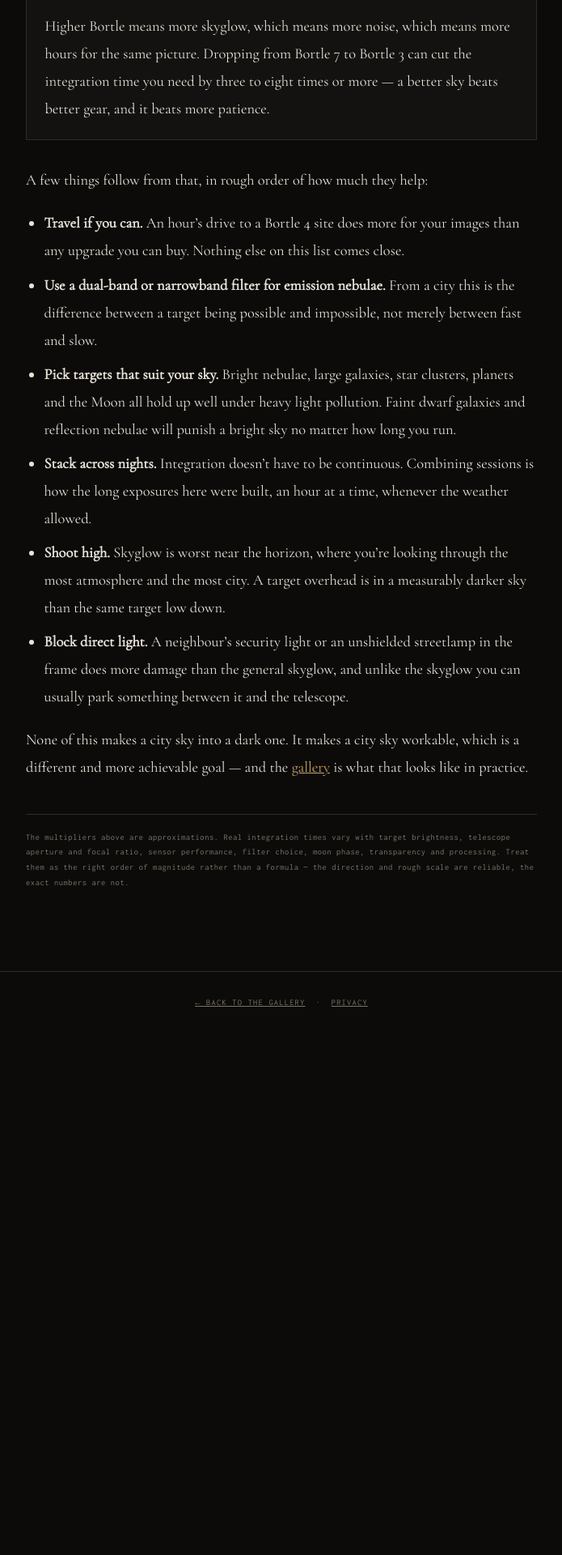
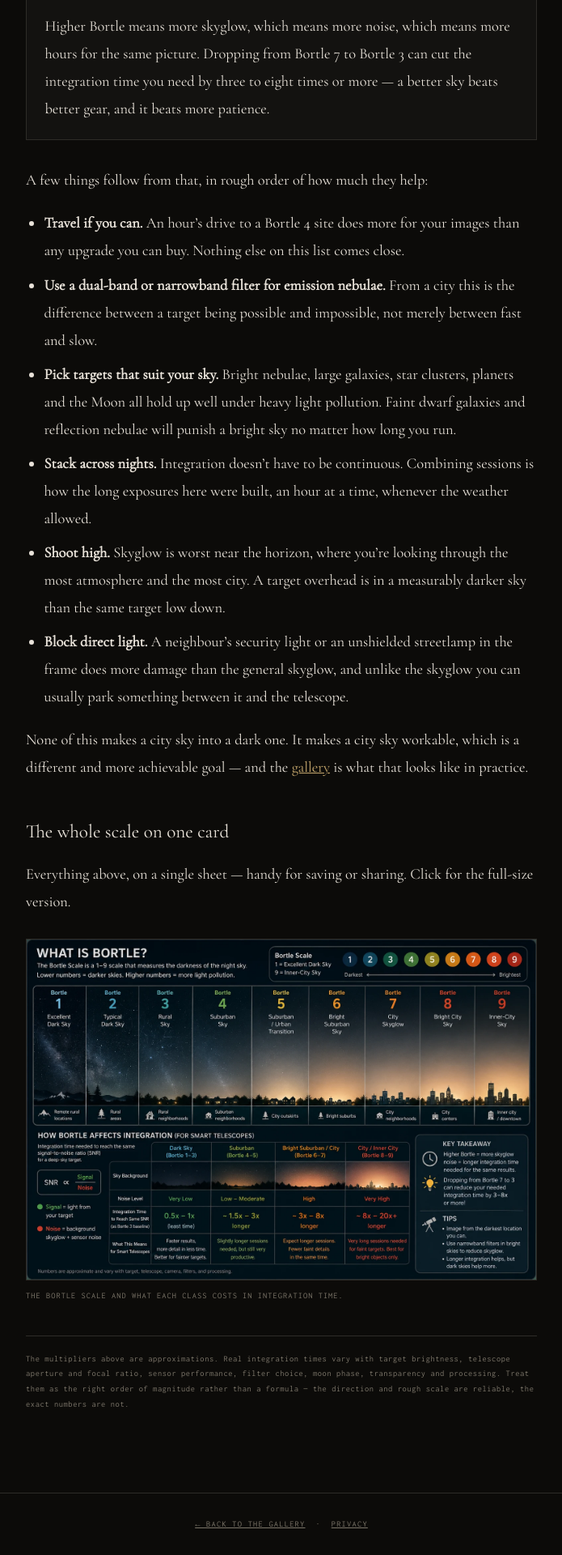
Before and after one commit to CMDRPhaedra/Astrophotography, a Jekyll site: the page built from bortle/index.md, in a window 1280 px wide. Shown: the part 3525-5445 px from the top of the page at 81% size, without its empty margins (292-987 px from the left). Built offline with Jekyll 4.4.1, drawn with Linux system fonts in a browser that asks for light colours; before the commit the page ends 4801 px from its top, so only the background shows below that.

Commit message:
Add the summary infographic to the foot of the Bortle page
The chart was only reachable as the page's og:image, so it never appeared
to anyone who actually visited. It now sits at the end as a downloadable
summary card, linking through to the full-size file, with alt text
covering both the nine classes and the integration multipliers.

Placed above the approximations caveat so that note applies to the chart
as well as the table.

```diff
--- a/bortle/index.md
+++ b/bortle/index.md
@@ -77,6 +77,13 @@ image: /images/bortle_scale.webp
   .takeaway { border: 1px solid var(--border); background: var(--card-bg); padding: 1.3rem 1.4rem; margin: 2rem 0; }
   .takeaway h4 { font-family: 'Inconsolata', monospace; font-size: 0.65rem; letter-spacing: 0.16em; text-transform: uppercase; color: var(--accent); font-weight: 400; margin-bottom: 0.9rem; }
   .takeaway p:last-child { margin-bottom: 0; }
+  /* The summary card. Dark-only artwork by design, so it keeps its own
+     background in light mode rather than being tinted to match. */
+  .bortle-figure { margin: 1.8rem 0 0; }
+  .bortle-figure img { width: 100%; height: auto; display: block; border: 1px solid var(--border); }
+  .bortle-figure a { display: block; line-height: 0; }
+  .bortle-figure figcaption { font-family: 'Inconsolata', monospace; font-size: 0.65rem; letter-spacing: 0.1em; text-transform: uppercase; color: var(--dim); margin-top: 0.7rem; line-height: 1.6; }
+
   .caveat { font-family: 'Inconsolata', monospace; font-size: 0.65rem; letter-spacing: 0.06em; line-height: 1.8; color: var(--dim); border-top: 1px solid var(--border); padding-top: 1.2rem; margin-top: 2.5rem; }
 
   @media (max-width: 700px) {
@@ -203,6 +210,18 @@ A few things follow from that, in rough order of how much they help:
 
 None of this makes a city sky into a dark one. It makes a city sky workable, which is a different and more achievable goal — and the [gallery](/) is what that looks like in practice.
 
+### The whole scale on one card
+
+Everything above, on a single sheet — handy for saving or sharing. Click for the full-size version.
+
+<figure class="bortle-figure">
+  <a href="/images/bortle_scale.webp" title="Open the full-size chart">
+    <img src="/images/bortle_scale.webp" width="1536" height="1024" loading="lazy" decoding="async"
+         alt="Chart summarising the Bortle scale. Across the top, the nine classes from 1 (Excellent Dark Sky, remote rural locations) through 5 (Suburban/Urban Transition, city outskirts) to 9 (Inner-City Sky), each with a sky image showing progressively more skyglow. Below, a table of integration time needed for the same signal-to-noise ratio: 0.5–1x at Bortle 1–3, around 1.5–3x at Bortle 4–5, around 3–8x at Bortle 6–7, and around 8–20x or more at Bortle 8–9.">
+  </a>
+  <figcaption>The Bortle scale and what each class costs in integration time.</figcaption>
+</figure>
+
 <p class="caveat">The multipliers above are approximations. Real integration times vary with target brightness, telescope aperture and focal ratio, sensor performance, filter choice, moon phase, transparency and processing. Treat them as the right order of magnitude rather than a formula — the direction and rough scale are reliable, the exact numbers are not.</p>
 
 </div>
```
